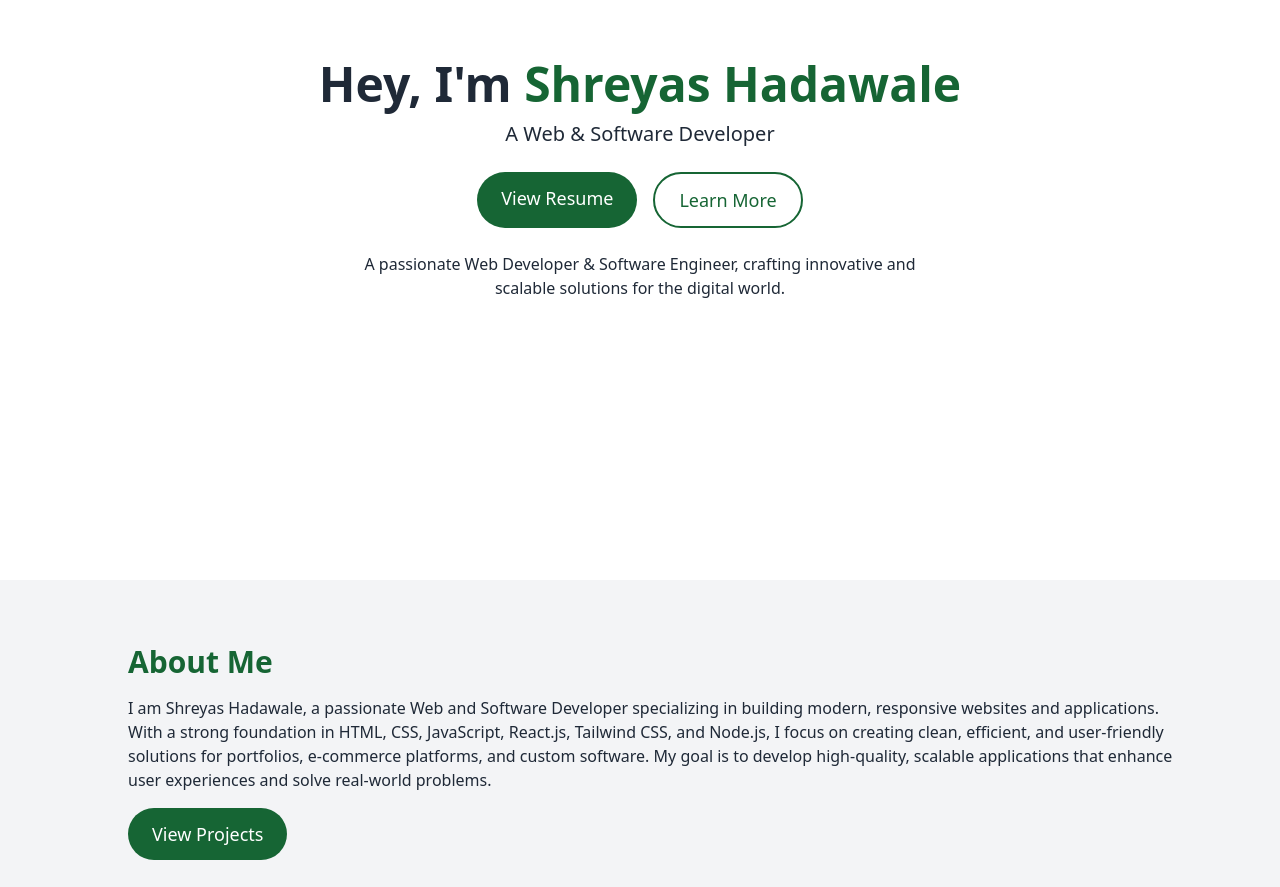
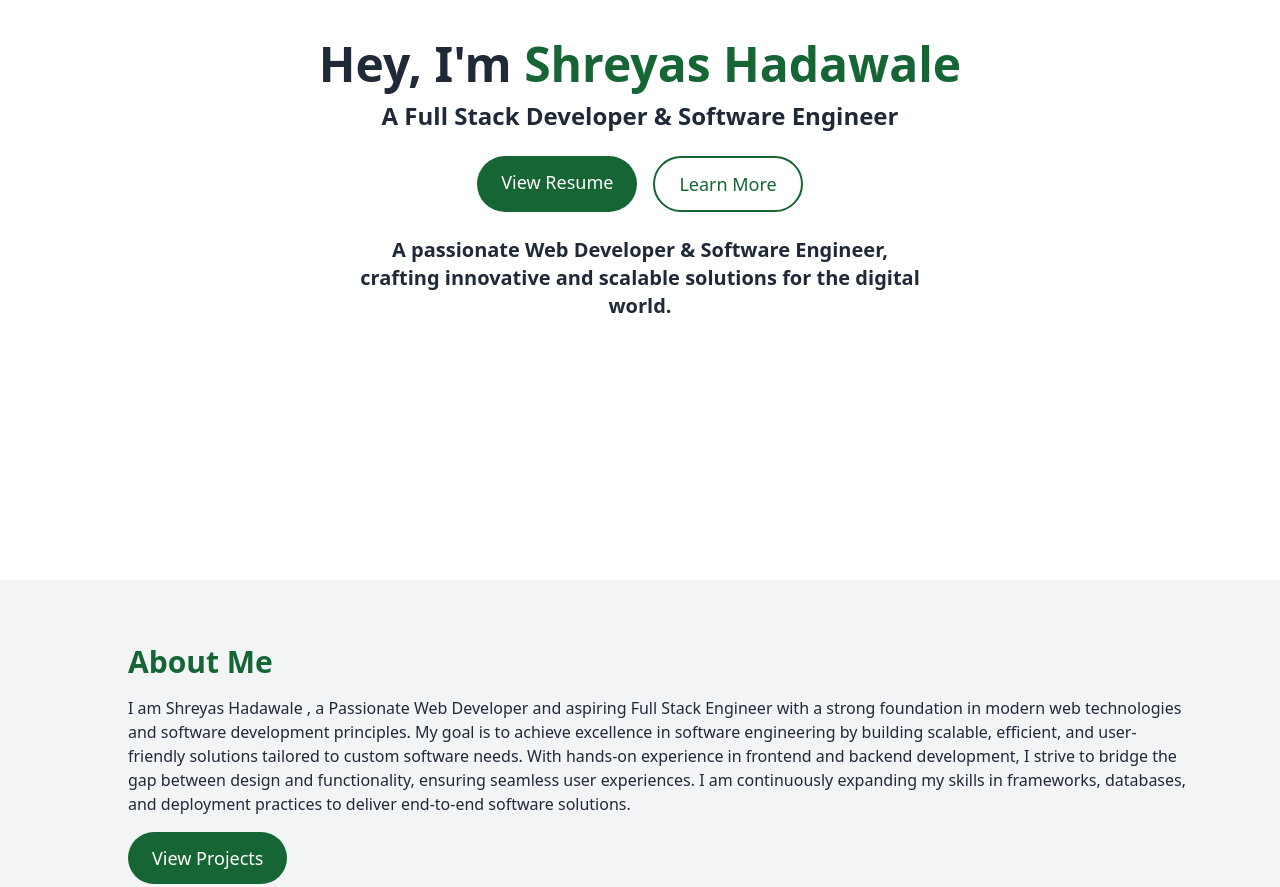
Before and after one commit to Shreyas2545/Portfolio, a website: page index.html in a window 1280 px wide. Shown: the part 220-1107 px from the top of the page. Drawn offline with nearby package versions, Linux system fonts and the light colour scheme.

```diff
--- a/index.html
+++ b/index.html
@@ -60,7 +60,10 @@
     <h1 class="text-6xl md:text-5xl font-extrabold">
       Hey, I'm <span class="text-green-800 dark:text-green-400">Shreyas Hadawale</span>
     </h1>
-    <p class="text-lg md:text-xl text-gray-800 dark:text-gray-300 mt-3">A Web & Software Developer</p>
+    <p class="text-xl md:text-2xl font-bold text-gray-800 dark:text-gray-300 mt-3">
+  A Full Stack Developer & Software Engineer
+</p>
+
 
     <div class="mt-6 flex space-x-4">
      <a href="assets/RESUME.pdf"
@@ -75,9 +78,10 @@
         Learn More
       </a>
     </div>
-    <p class="text-3xl mt-6 text-gray-800 dark:text-gray-300 text-sm md:text-base max-w-xl">
-      A passionate Web Developer & Software Engineer, crafting innovative and scalable solutions for the digital world.
-    </p>
+   <p class="text-xl mt-6 text-gray-800 font-semibold dark:text-gray-300 max-w-xl">
+  A passionate Web Developer & Software Engineer, crafting innovative and scalable solutions for the digital world.
+</p>
+
   </header>
 
   <section id="about" class="py-16 bg-gray-100 dark:bg-gray-800">
@@ -86,7 +90,8 @@
       <div class="mt-6 lg:mt-0 lg:ml-10">
         <h2 class="text-3xl font-bold text-green-800 dark:text-green-400">About Me</h2>
         <p class="mt-4 text-gray-800 dark:text-gray-300">
-          I am Shreyas Hadawale, a passionate Web and Software Developer specializing in building modern, responsive websites and applications. With a strong foundation in HTML, CSS, JavaScript, React.js, Tailwind CSS, and Node.js, I focus on creating clean, efficient, and user-friendly solutions for portfolios, e-commerce platforms, and custom software. My goal is to develop high-quality, scalable applications that enhance user experiences and solve real-world problems.
+          I am Shreyas Hadawale , a Passionate Web Developer and aspiring Full Stack Engineer with a strong foundation in modern web technologies and software development principles. My goal is to achieve excellence in software engineering by building scalable, efficient, and user-friendly solutions tailored to custom software needs.
+          With hands-on experience in frontend and backend development, I strive to bridge the gap between design and functionality, ensuring seamless user experiences. I am continuously expanding my skills in frameworks, databases, and deployment practices to deliver end-to-end software solutions.
         </p>
         <a href="#projects" class="mt-4 inline-block px-6 py-3 bg-green-800 dark:bg-green-500 text-white rounded-full text-lg hover:bg-green-700 dark:hover:bg-green-400 transition">
           View Projects
```
